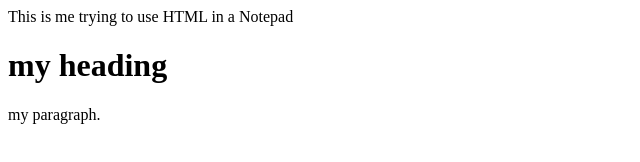
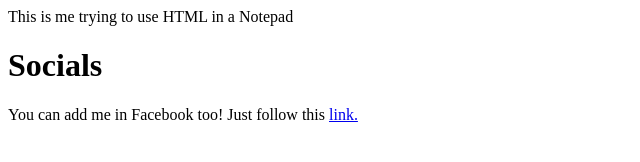
Before and after one commit to josephbangeles/josephbangeles.github.io, a plain HTML site: page myFirstWebsiteHTML.html in a window 1280 px wide. Shown: the whole page, without its empty margins (0-640 px from the left). Drawn offline with Linux system fonts and the light colour scheme.

Commit message:
Update myFirstWebsiteHTML.html

```diff
--- a/myFirstWebsiteHTML.html
+++ b/myFirstWebsiteHTML.html
@@ -2,7 +2,7 @@
 <html>
 <body>
 <head>This is me trying to use HTML in a Notepad</head>
-<h1>my heading</h1>
-<p>my paragraph.</p>
+<h1>Socials</h1>
+<p>You can add me in Facebook too! Just follow this <a href="https://www.facebook.com/josephangeles24/"> link.</a></p>
 </body>
 </html>
```
